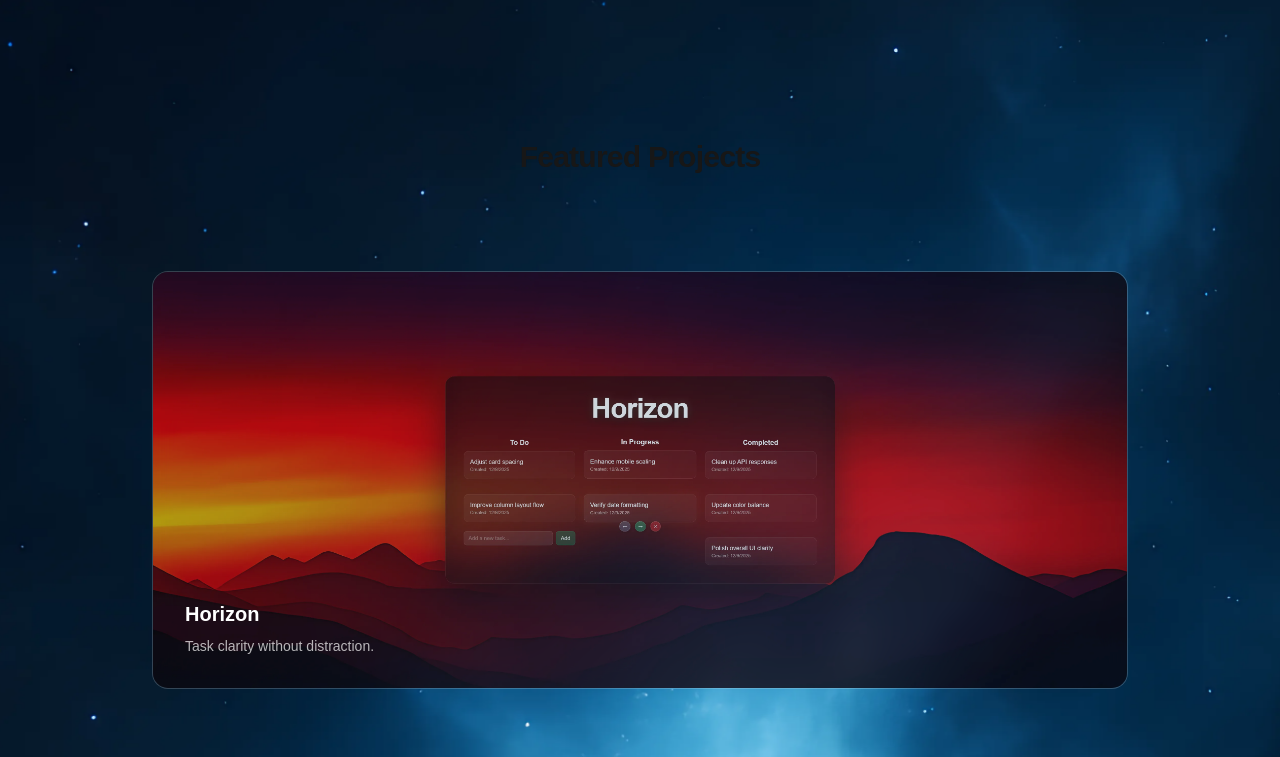
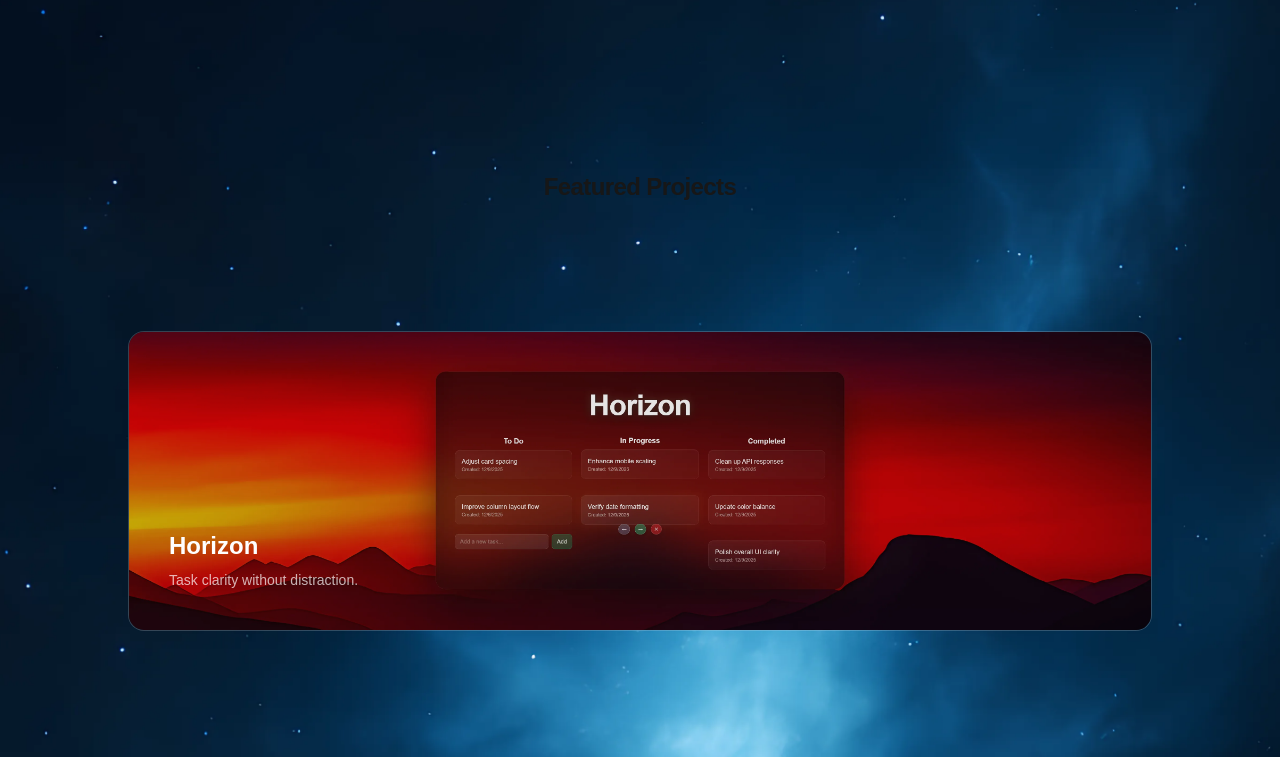
Before and after one commit to vmoreira-dev/Showcase, a Next.js app: page / in a window 1280 px wide. Shown: the part 571-1328 px from the top of the page. Built offline with nearby package versions, Linux system fonts and the light colour scheme.

Commit message:
further refinement, made project cards larger, clickable, and removed black tint

```diff
--- a/src/app/_data/projects.ts
+++ b/src/app/_data/projects.ts
@@ -1,5 +1,3 @@
-// app/_data/projects.ts
-
 export const projects = [
   {
     title: "Horizon",
--- a/src/app/components/FeaturedProjects.tsx
+++ b/src/app/components/FeaturedProjects.tsx
@@ -1,30 +1,27 @@
 // app/components/FeaturedProjects.tsx
+import { projects } from "../_data/projects";
+
 import ProjectCard from "./ProjectCard";
-import { projects } from "../_data/projects";
 
 export default function FeaturedProjects() {
   return (
-    <>
-      {/* Scroll anchor */}
-      <div id="projects" className="relative -top-1" />
-
-      <section className="mt-32">
-        <h2 className="text-3xl font-semibold tracking-tight text-center mb-24">
+    <section
+      id="projects"
+      className="mt-32 pb-40 flex flex-col gap-32"
+    >
+      <h2 className="text-center text-2xl font-semibold tracking-tight">
         Featured Projects
       </h2>
 
-        <div className="space-y-40 max-w-5xl mx-auto px-6">
-          {projects.map((project, index) => (
+      {projects.map((project) => (
         <ProjectCard
-              key={`${project.slug}-${index}`}
+          key={project.href}
           title={project.title}
           tagline={project.tagline}
           image={project.image}
-              featured
+          href={project.href}
         />
       ))}
-        </div>
     </section>
-    </>
   );
 }
--- a/src/app/components/ProjectCard.tsx
+++ b/src/app/components/ProjectCard.tsx
@@ -5,8 +5,7 @@ type ProjectCardProps = {
   title: string;
   tagline: string;
   image?: string;
-  href?: string;
-  featured?: boolean;
+  href: string;
 };
 
 export default function ProjectCard({
@@ -14,34 +13,45 @@ export default function ProjectCard({
   tagline,
   image,
   href,
-  featured = false,
 }: ProjectCardProps) {
-  const Card = (
+  return (
+    <Link
+      href={href}
+      target="_blank"
+      rel="noopener noreferrer"
+      className="block"
+    >
         <article
-      className={`
+    className="
       relative overflow-hidden rounded-2xl
       border border-white/15
       bg-white/5 backdrop-blur-md
       transition-all duration-300
-        ${href ? "hover:bg-white/10 hover:scale-[1.01] cursor-pointer" : ""}
-        ${featured ? "aspect-[21/9]" : "aspect-[16/10]"}
-      `}
+      hover:bg-white/10 hover:scale-[1.01]
+      cursor-pointer
+
+      max-w-5xl
+      h-[300px]
+      mx-auto
+    "
 >
+
         {image && (
           <img
             src={image}
             alt={title}
-          className="absolute inset-0 h-full w-full object-cover opacity-80 pointer-events-none"
-          // 🔧 THIS LINE FIXES IT
+            className="absolute inset-0 h-full w-full object-cover"
           />
         )}
 
-      <div className="relative z-10 h-full flex flex-col justify-end p-8">
-        <h3 className="text-xl font-semibold text-white">{title}</h3>
+        {/* subtle contrast layer, not mud */}
+        <div className="absolute inset-0 bg-black/10" />
+
+        <div className="relative z-10 h-full flex flex-col justify-end p-10">
+          <h3 className="text-2xl font-semibold text-white">{title}</h3>
           <p className="mt-2 text-sm text-white/70">{tagline}</p>
         </div>
       </article>
+    </Link>
   );
-
-  return href ? <Link href={href}>{Card}</Link> : Card;
 }
--- a/src/app/page.tsx
+++ b/src/app/page.tsx
@@ -3,9 +3,19 @@ import FeaturedProjects from "./components/FeaturedProjects";
 
 export default function Home() {
   return (
-    <main className="mx-auto max-w-6xl px-6">
-      <Hero />
-      <FeaturedProjects />
+    <main className="relative">
+      {/* HERO */}
+      <section className="relative z-10">
+        <Hero />
+      </section>
+
+      {/* PROJECTS — MUST BE ABOVE HERO */}
+      <section
+        id="projects"
+        className="relative z-20 mt-40 pb-48"
+      >
+        <FeaturedProjects />
+      </section>
     </main>
   );
 }
```
Lines whose indentation alone changed are shown as unchanged.
